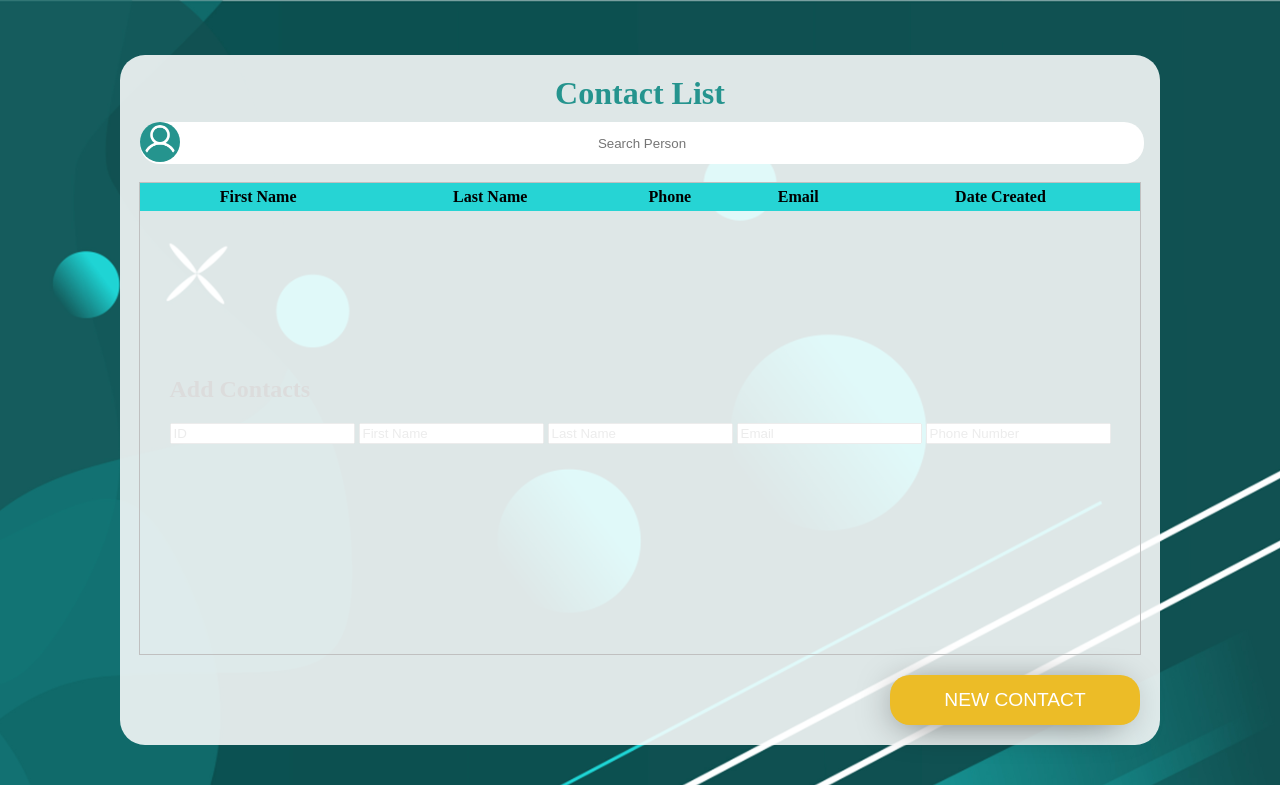
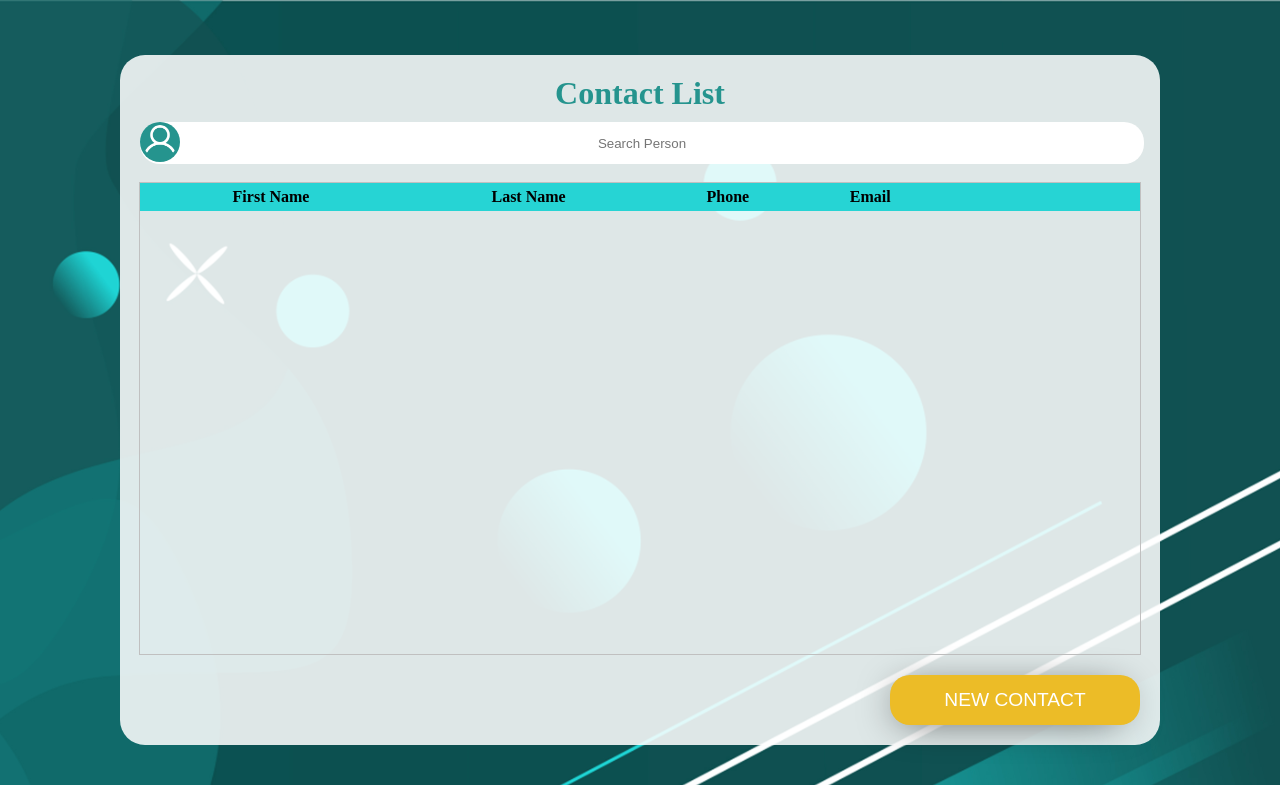
Before and after one commit to COP-4331C-Group-11/Contax.ml, a PHP site: page /contactPage.html in a window 1280 px wide. Shown: the top 785 px of the page. Run offline with PHP 8.4, Linux system fonts and the light colour scheme; data comes from the database, SQL or seed files in the repository; data that the repository does not hold is empty.

Commit message:
Finished add contact feature

```diff
--- a/html/contactPage.html
+++ b/html/contactPage.html
@@ -14,23 +14,30 @@
       </div>
       <div id="table-container">
         <table id="contact-table">
-          <tr><th>First Name</th><th>Last Name</th><th>Phone</th><th>Email</th><th>Date Created</th><th></th></tr>
+          <tr>
+            <th>First Name</th>
+            <th>Last Name</th>
+            <th>Phone</th>
+            <th>Email</th>
+            <th id="action-button-column"></th>
+          </tr>
         </table>
       </div>
-      <button id="new-contact-bttn">NEW CONTACT</button>
+      <button id="new-contact-button">NEW CONTACT</button>
     </div>
     <div id="modal-container">
-      <div class="modal-blur"></div>
-      <div id="add-contact-modal">
+      <form id="add-contact-modal">
+        <button class="close-button"><img src="img/close-icon.png" alt="close"></button>
         <h2>Add Contacts</h2>
-        <input type="text" id="id-input" placeholder="ID">
-        <input type="text" id="fname-input" placeholder="First Name">
+        <input type="text" required id="fname-input" placeholder="First Name *">
         <input type="text" id="lname-input" placeholder="Last Name">
         <input type="text" id="email-input" placeholder="Email">
-        <input type="text" id="phone-input" placeholder="Phone Number">
-      </div>
+        <input type="text" required id="phone-input" placeholder="Phone Number *">
+        <button type="submit" name="submit" id="add-contact-button">ADD CONTACT</button>
+      </form>
     </div>
     <script src="js/cookies.js"></script>
     <script src="js/contacts.js"></script>
+    <script src="js/addContact.js"></script>
   </body>
 </html>
--- a/html/css/contactPage.css
+++ b/html/css/contactPage.css
@@ -18,6 +18,10 @@ body {
   align-items: center;
 }
 
+button:active {
+  transform: scale(.9);
+}
+
 #contact-container {
   position: absolute;
   display: flex;
@@ -36,6 +40,8 @@ body {
   margin: 0 0 10px 0;
   color: #25948E;
 }
+
+/* Search Bar */
 
 #search-container {
   position: relative;
@@ -63,6 +69,8 @@ body {
   text-align: center;
 }
 
+/* Contact Table */
+
 #table-container {
   flex-grow: 1;
   min-height: 0;
@@ -81,6 +89,10 @@ body {
 #contact-table th {
   padding: 5px 0;
   background-color: #26D4D4;
+}
+
+#action-button-column {
+  width: 200px;
 }
 
 #contact-table tr:nth-child(even){
@@ -110,7 +122,9 @@ body {
   background-color: #da5e70;
 }
 
-#new-contact-bttn {
+/* New Contact Button */
+
+#new-contact-button {
   align-self: flex-end;
   height: 50px;
   width: 250px;
@@ -121,3 +135,73 @@ body {
   background-color: #ECBC27;
   box-shadow: -5px 5px 40px -15px #000;
 }
+
+/* Add Contact Modal */
+
+#modal-container {
+  position: fixed;
+  visibility: hidden;
+  opacity: 0;
+  display: flex;
+  justify-content: center;
+  align-items: center;
+  width: 100%;
+  height: 100%;
+  background-color: rgba(0, 0, 0, .5);
+  transition: opacity 1s;
+}
+
+.close-button {
+  position: absolute;
+  top: 15px;
+  left: 15px;
+  width: 50px;
+  height: 50px;
+  border: none;
+  background: none;
+}
+
+.close-button img {
+  width: 100%;
+}
+
+#add-contact-modal {
+  position: relative;
+  display: flex;
+  flex-direction: column;
+  align-items: center;
+  box-sizing: border-box;
+  width: 500px;
+  height: 500px;
+  background-color: #e0be56;
+  border-radius: 50px;
+  padding: 25px;
+}
+
+#add-contact-modal h2 {
+  margin: 0;
+  margin-bottom: 10px;
+}
+
+#add-contact-modal input {
+  height: 40px;
+  width: 90%;
+  border-radius: 25px;
+  border: none;
+  text-align: center;
+  font-size: 1.2rem;
+  margin: auto;
+  outline: none;
+}
+
+#add-contact-button {
+  width: auto !important;
+  height: 50px !important;
+  border-radius: 15px;
+  border: none;
+  padding: 0 20px !important;
+  margin-top: auto;
+  background-color: #3354e2;
+  font-size: 1.2rem;
+  color: #fff;
+}
--- a/html/js/addContact.js
+++ b/html/js/addContact.js
@@ -1,39 +1,56 @@
+var form = document.getElementById('add-contact-modal')
 
-var form = document.getElementById('addContacts')
-// wait untill form is submitted
-form.addEventListener('submit',function(e)
-{
+// wait until form is submitted
+form.addEventListener('submit', (e) => addContact(e))
+
+document.querySelector("#new-contact-button").addEventListener("click", (e) => {
+  modal = document.querySelector("#modal-container");
+  modal.style.opacity = 1;
+  modal.style.visibility = "visible";
+});
+
+document.querySelector(".close-button").addEventListener("click", (e) => {
+  e.preventDefault();
+  modal = document.querySelector("#modal-container");
+  modal.style.opacity = 0;
+  modal.style.visibility = "hidden";
+});
+
+async function addContact(e) {
   // prevent auto-submission
   e.preventDefault()
 
-  var id = document.getElementById('id').value;
-  var firstName = document.getElementById('firstName').value;
-  var lastName = document.getElementById('lastName').value;
-  var email = document.getElementById('email').value;
-  var phone = document.getElementById('phone').value;
-  // this will now be for the getting updated Date
-  var date = new Date();
+  var firstName = document.getElementById('fname-input').value;
+  var lastName = document.getElementById('lname-input').value;
+  var email = document.getElementById('email-input').value;
+  var phone = document.getElementById('phone-input').value;
 
+  const currDate = (new Date()).toISOString().split("T")[0];
+  console.log(currDate);
 
   // fetch post request
-  fetch('api/addcontact.php',{
+  let response = await fetch('api/addcontact.php', {
     method:'POST',
-    body: JSON.stringify
-    ({
-      userId : id,
-      firstname : firstName,
-      lastname : lastName,
-      phonenumber : phone,
-      email : email,
-      date : date
+    body: JSON.stringify({
+      userId: readCookie().userId,
+      firstname: firstName,
+      lastname: lastName,
+      phonenumber: phone,
+      email: email,
+      date: currDate
+    })
+  });
 
-    }),
-    // adding xml headers
+  let json = await response.json();
 
-})
-  //getting the promise
-  .then(res => res.text())
-  .then(text => document.getElementById('error').innerHTML = text)
+  if (json.status === "error")
+    console.log(json.message);
 
-//
-})
+  // Close modal
+  modal = document.querySelector("#modal-container");
+  modal.style.opacity = 0;
+  modal.style.visibility = "hidden";
+
+  // Update Table
+  updateTable(searchInput.value);
+}
--- a/html/js/contacts.js
+++ b/html/js/contacts.js
@@ -36,6 +36,8 @@ function updateContactList(table) {
       // Save phone number for delete
       if (key == "phone")
         phoneNumber = row[key];
+      if (key == "dateCreated")
+        continue;
 
       tableRow.insertCell().innerHTML = row[key];
     }
@@ -83,6 +85,7 @@ async function deleteContact(phoneNumber) {
 }
 
 function editContact(tableRow, editBttn) {
+  tableRow.style.outline = "2px solid black";
   // Make cells editable
   for (let i = 0; i < tableRow.cells.length-1; i++)
     tableRow.cells[i].contentEditable = "true";
@@ -110,7 +113,6 @@ async function confirmEdit(tableRow, editBttn, confirmBttn) {
   for(let i = 0; i < tableRow.cells.length-2; i++)
     json[Object.keys(json)[i+1]] = tableRow.cells[i].innerHTML;
 
-  console.log(json);
   const apiUrl="api/editcontact.php";
   let response = await fetch(apiUrl, {
     method: "POST",
```
Also changed, not shown: html/img/close-icon.png (added).
